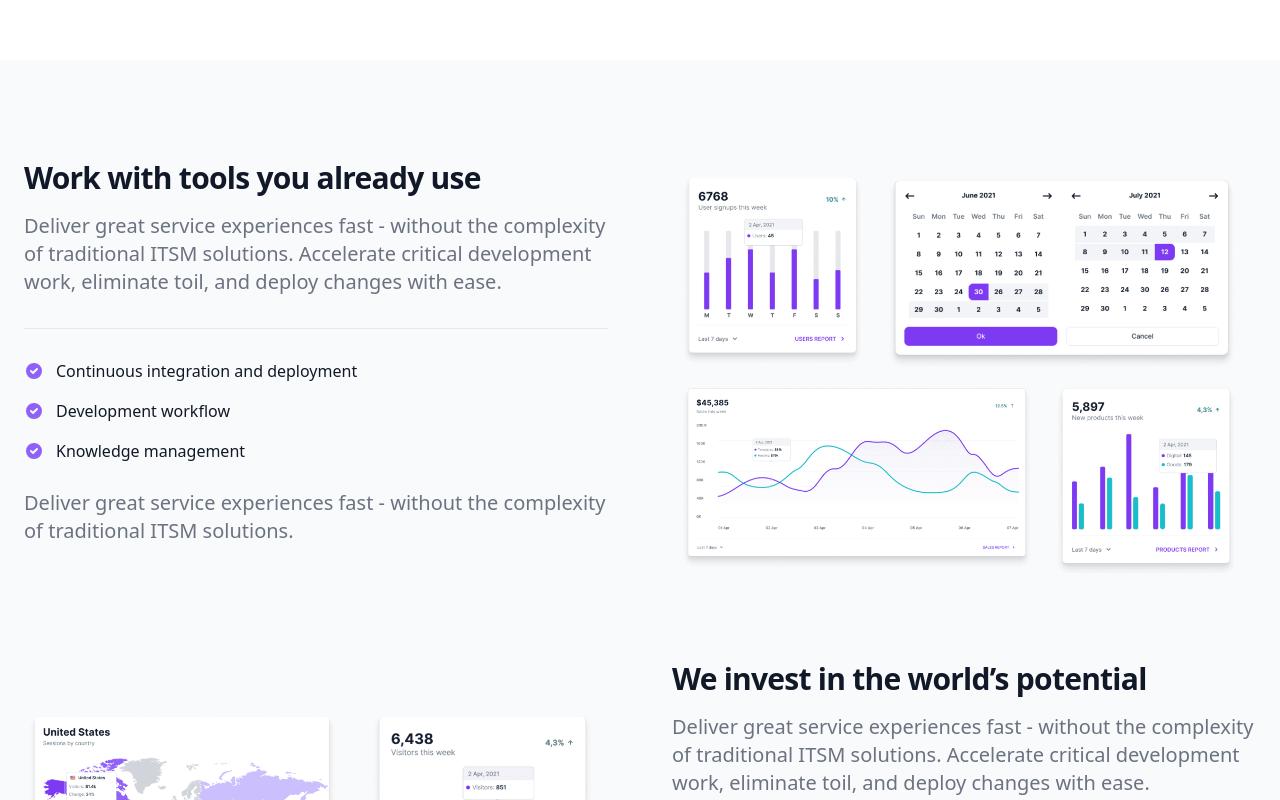
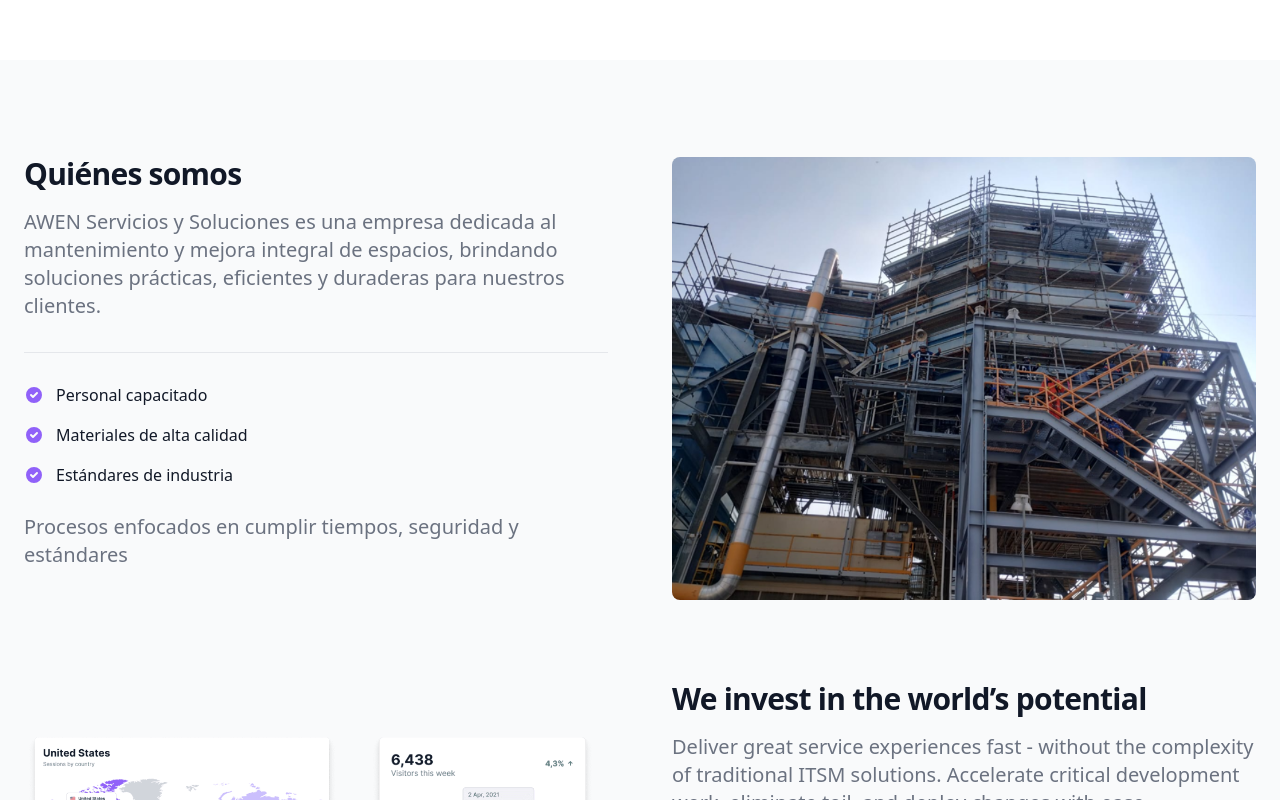
Before and after one commit to cristianUrbina/awen-web, a website: page index.html in a window 1280 px wide. Shown: the part 654-1454 px from the top of the page. Drawn offline with nearby package versions, Linux system fonts and the light colour scheme.

Commit message:
Add Nosotros section

```diff
--- a/index.html
+++ b/index.html
@@ -211,29 +211,29 @@
             <!-- Row -->
             <div class="items-center gap-8 lg:grid lg:grid-cols-2 xl:gap-16">
                 <div class="text-gray-500 sm:text-lg dark:text-gray-400">
-                    <h2 class="mb-4 text-3xl font-extrabold tracking-tight text-gray-900 dark:text-white">Work with tools you already use</h2>
-                    <p class="mb-8 font-light lg:text-xl">Deliver great service experiences fast - without the complexity of traditional ITSM solutions. Accelerate critical development work, eliminate toil, and deploy changes with ease.</p>
+                    <h2 class="mb-4 text-3xl font-extrabold tracking-tight text-gray-900 dark:text-white">Quiénes somos</h2>
+                    <p class="mb-8 font-light lg:text-xl"> AWEN Servicios y Soluciones es una empresa dedicada al mantenimiento y mejora integral de espacios, brindando soluciones prácticas, eficientes y duraderas para nuestros clientes. </p>
                     <!-- List -->
                     <ul role="list" class="pt-8 space-y-5 border-t border-gray-200 my-7 dark:border-gray-700">
                         <li class="flex space-x-3">
                             <!-- Icon -->
                             <svg class="flex-shrink-0 w-5 h-5 text-purple-500 dark:text-purple-400" fill="currentColor" viewBox="0 0 20 20" xmlns="http://www.w3.org/2000/svg"><path fill-rule="evenodd" d="M10 18a8 8 0 100-16 8 8 0 000 16zm3.707-9.293a1 1 0 00-1.414-1.414L9 10.586 7.707 9.293a1 1 0 00-1.414 1.414l2 2a1 1 0 001.414 0l4-4z" clip-rule="evenodd"></path></svg>
-                            <span class="text-base font-medium leading-tight text-gray-900 dark:text-white">Continuous integration and deployment</span>
+                            <span class="text-base font-medium leading-tight text-gray-900 dark:text-white">Personal capacitado</span>
                         </li>
                         <li class="flex space-x-3">
                             <!-- Icon -->
                             <svg class="flex-shrink-0 w-5 h-5 text-purple-500 dark:text-purple-400" fill="currentColor" viewBox="0 0 20 20" xmlns="http://www.w3.org/2000/svg"><path fill-rule="evenodd" d="M10 18a8 8 0 100-16 8 8 0 000 16zm3.707-9.293a1 1 0 00-1.414-1.414L9 10.586 7.707 9.293a1 1 0 00-1.414 1.414l2 2a1 1 0 001.414 0l4-4z" clip-rule="evenodd"></path></svg>
-                            <span class="text-base font-medium leading-tight text-gray-900 dark:text-white">Development workflow</span>
+                            <span class="text-base font-medium leading-tight text-gray-900 dark:text-white">Materiales de alta calidad</span>
                         </li>
                         <li class="flex space-x-3">
                             <!-- Icon -->
                             <svg class="flex-shrink-0 w-5 h-5 text-purple-500 dark:text-purple-400" fill="currentColor" viewBox="0 0 20 20" xmlns="http://www.w3.org/2000/svg"><path fill-rule="evenodd" d="M10 18a8 8 0 100-16 8 8 0 000 16zm3.707-9.293a1 1 0 00-1.414-1.414L9 10.586 7.707 9.293a1 1 0 00-1.414 1.414l2 2a1 1 0 001.414 0l4-4z" clip-rule="evenodd"></path></svg>
-                            <span class="text-base font-medium leading-tight text-gray-900 dark:text-white">Knowledge management</span>
+                                <span class="text-base font-medium leading-tight text-gray-900 dark:text-white">Estándares de industria</span>
                         </li>
                     </ul>
-                    <p class="mb-8 font-light lg:text-xl">Deliver great service experiences fast - without the complexity of traditional ITSM solutions.</p>
+                    <p class="mb-8 font-light lg:text-xl">Procesos enfocados en cumplir tiempos, seguridad y estándares</p>
                 </div>
-                <img class="hidden w-full mb-4 rounded-lg lg:mb-0 lg:flex" src="./images/feature-1.png" alt="dashboard feature image">
+                <img class="hidden w-full mb-4 rounded-lg lg:mb-0 lg:flex" src="./images/feature-3.png" alt="dashboard feature image">
             </div>
             <!-- Row -->
             <div class="items-center gap-8 lg:grid lg:grid-cols-2 xl:gap-16">
```
Also changed, not shown: images/feature-3.png (added), images/feature.png (added).
